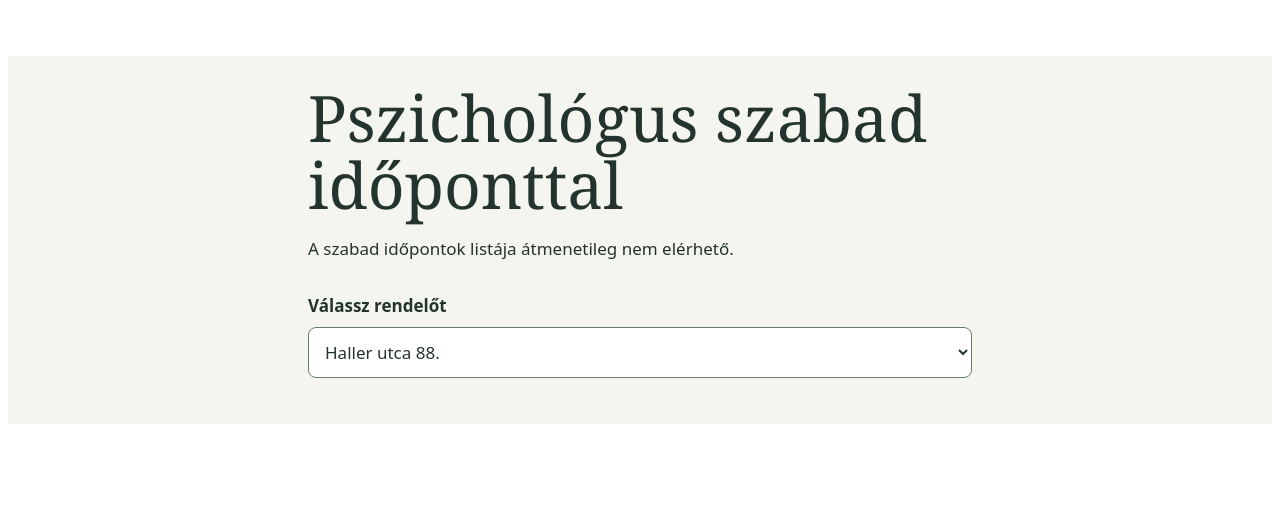
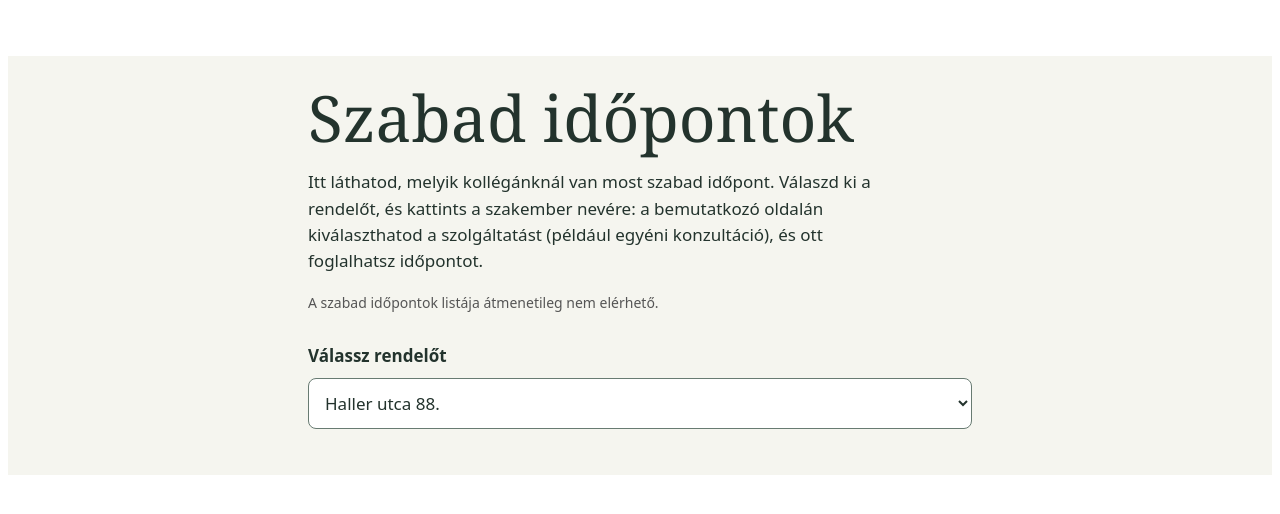
Before and after one commit to mezosigabor83/bp-azonnali-idopontok, a plain HTML site: page index.html in a window 1280 px wide. Drawn offline with Linux system fonts and the light colour scheme; no server answers.

Commit message:
Update index.html

```diff
--- a/index.html
+++ b/index.html
@@ -1,6 +1,6 @@
 <!doctype html>
 <html lang="hu">
-<head><meta charset="utf-8"><meta name="viewport" content="width=device-width, initial-scale=1"><title>Pszichológus szabad időponttal</title></head>
+<head><meta charset="utf-8"><meta name="viewport" content="width=device-width, initial-scale=1"><title>Szabad időpontok</title></head>
 <body>
 <style>
 #bp-azonnali-proba *{box-sizing:border-box}
@@ -15,11 +15,12 @@
 #bp-azonnali-proba p{margin-top:0}
 #bp-azonnali-proba article p{margin-bottom:4px}
 #bp-azonnali-proba a{color:#19543b}
-#bp-azonnali-proba small{display:block;margin-top:25px;color:#455950}
+#bp-azonnali-proba #update-status{font-size:.875rem;color:#555}
 </style>
 <div id="bp-azonnali-proba">
 <main>
-<h1>Pszichológus szabad időponttal</h1>
+<h1>Szabad időpontok</h1>
+<p>Itt láthatod, melyik kollégánknál van most szabad időpont. Válaszd ki a rendelőt, és kattints a szakember nevére: a bemutatkozó oldalán kiválaszthatod a szolgáltatást (például egyéni konzultáció), és ott foglalhatsz időpontot.</p>
 <p role="status" id="update-status">Az időpontadatok betöltése…</p>
 <label for="bp-azonnali-clinic">Válassz rendelőt</label>
 <select id="bp-azonnali-clinic">
@@ -114,7 +115,7 @@ async function loadAvailability() {
     const checked = new Intl.DateTimeFormat('hu-HU', {
       timeZone: 'Europe/Budapest', month: 'long', day: 'numeric', hour: '2-digit', minute: '2-digit'
     }).format(new Date(data.checkedAt));
-    status.textContent = 'Utoljára ellenőrizve: ' + checked + '. Az aktuális időpontokat a foglaló mutatja.';
+    status.textContent = 'Frissítve: ' + checked + '. A pontos időpontokat a foglalás során látod.';
     render();
   } catch {
     period = undefined;
```
